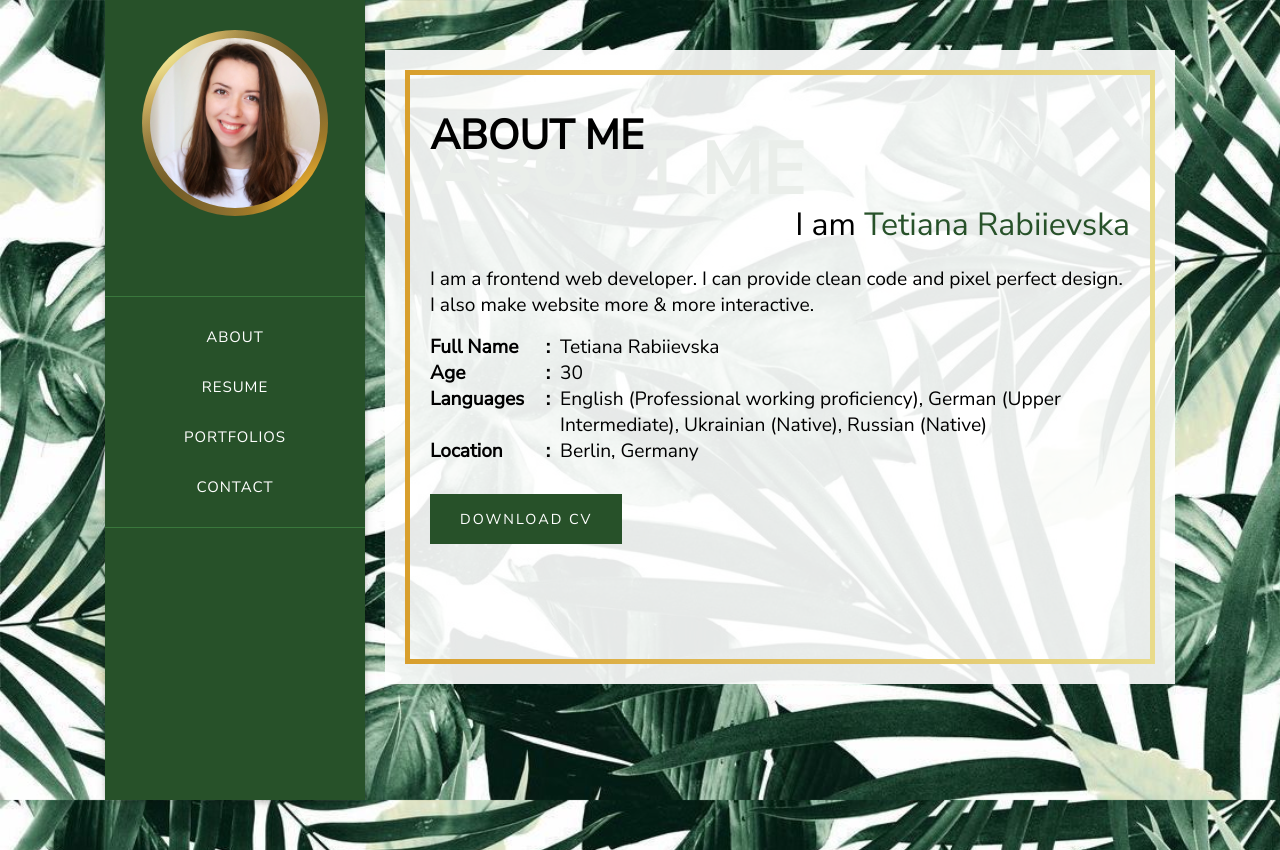
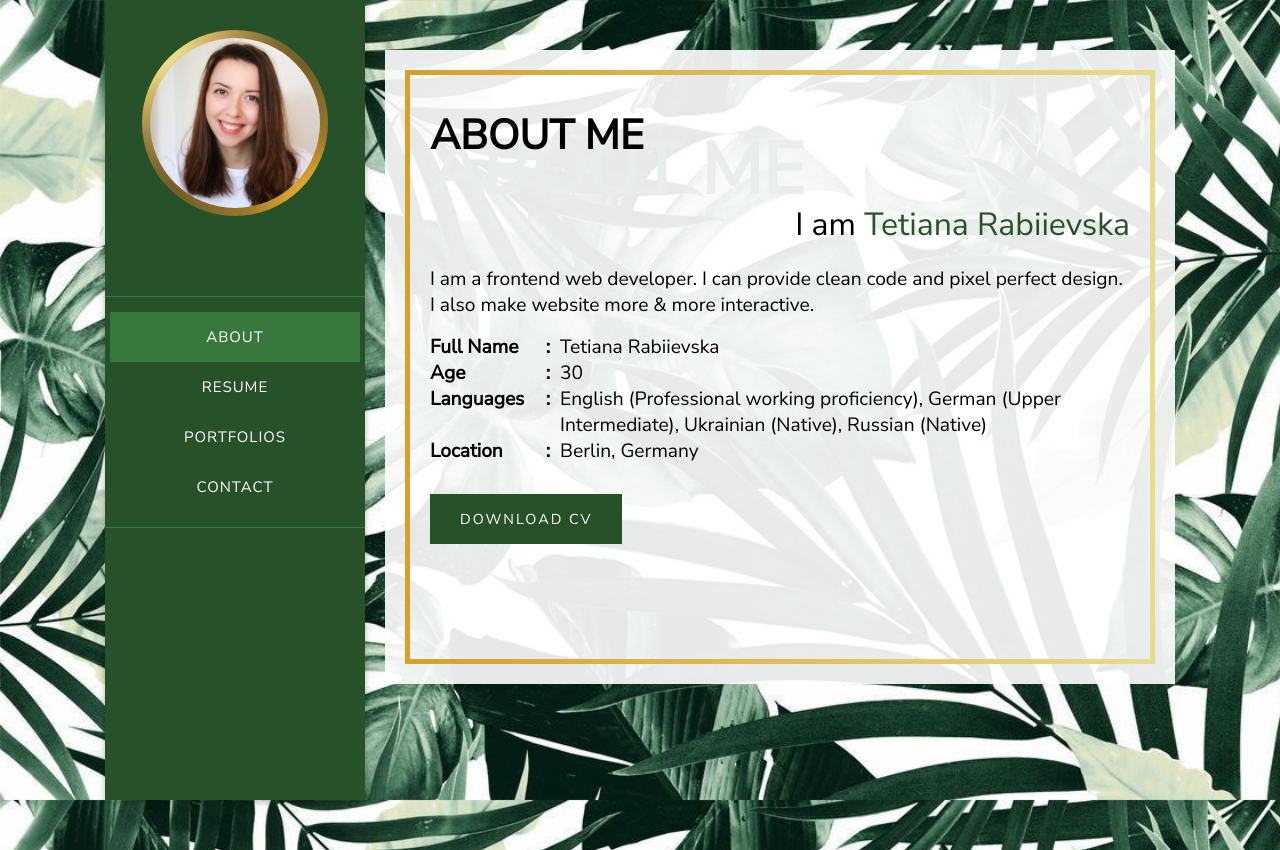
Before and after one commit to atranarta/portfolio, a React (Create React App) app: page / in a window 1280 px wide. Built offline with nearby package versions, Linux system fonts and the light colour scheme.

Commit message:
Replaced <Link /> to <NavLink /> and added activeClassName

```diff
--- a/src/components/sideNav/navList.js
+++ b/src/components/sideNav/navList.js
@@ -1,6 +1,6 @@
 import React from 'react';
 
-import { Link } from "react-router-dom";
+import { NavLink } from "react-router-dom";
 
 const list = [
   {
@@ -28,7 +28,7 @@ const list = [
 const NavList = () => (
   list.map(item => (
     <li >
-      <Link key={item.key} to={item.link}>{item.text}</Link>
+      <NavLink to={item.link} key={item.key} activeClassName="active">{item.text}</NavLink>
     </li>
   ))
 )
```
